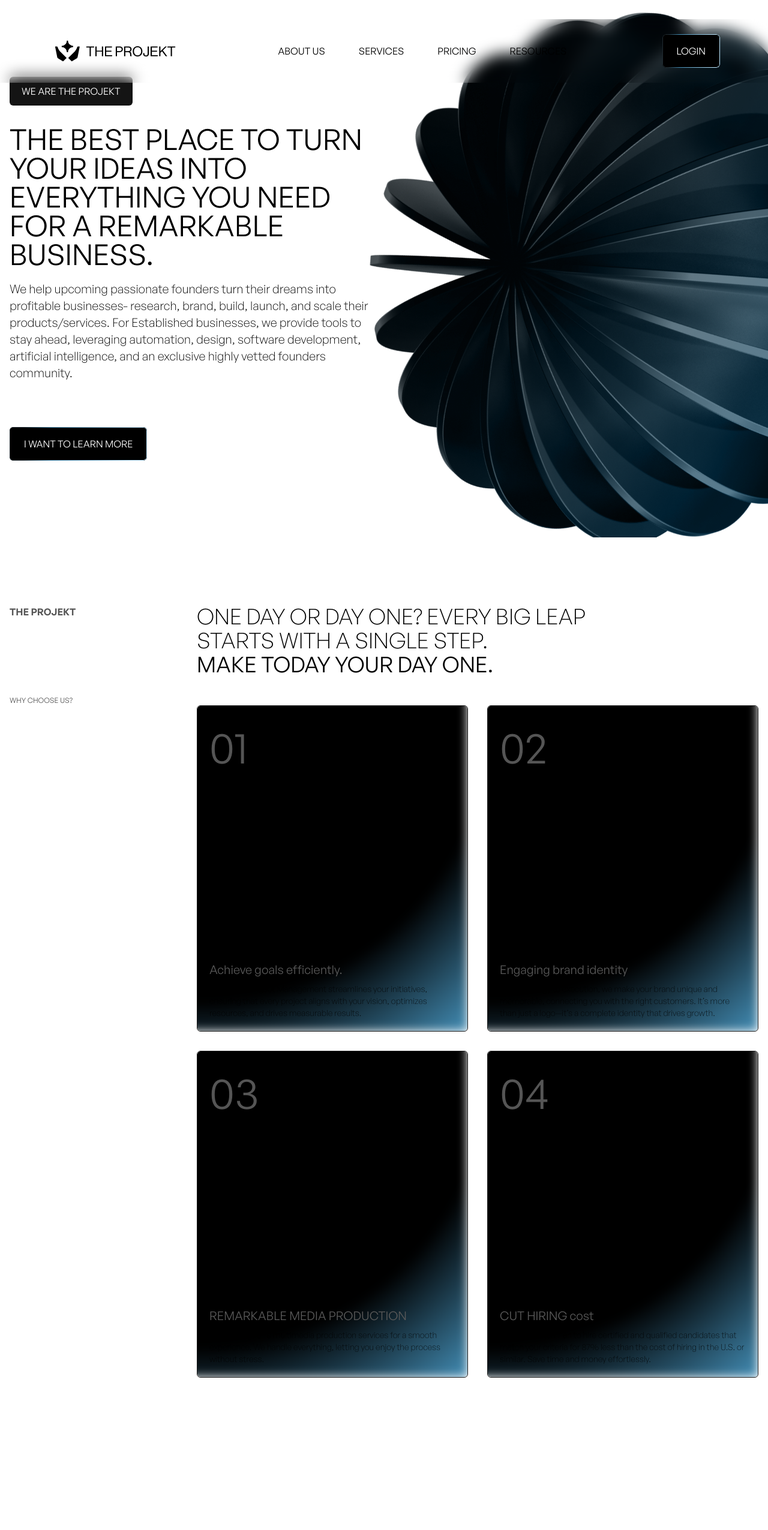
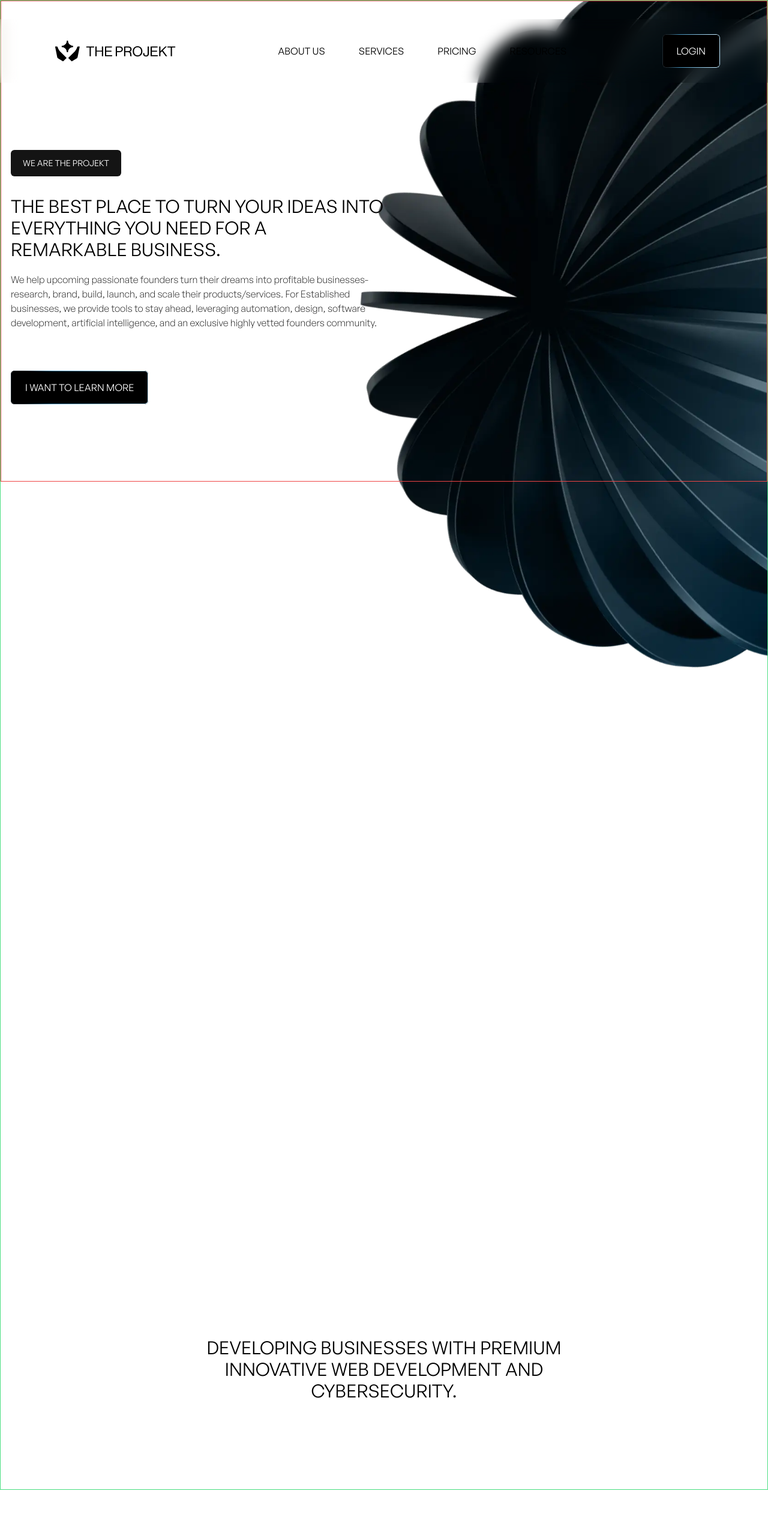
Before and after one commit to mikol-ux/test-projekt, a Next.js app: page / in a window 1280 px wide. Shown: the top 2551 px of the page at 60% size. Built offline with nearby package versions, Linux system fonts and the light colour scheme.

Commit message:
[Hero Section] In progress

```diff
--- a/src/app/(home)/page.tsx
+++ b/src/app/(home)/page.tsx
@@ -10,16 +10,18 @@ import TheBlog from "./sections/TheBlog/TheBlog";
 import TheForge from "./sections/TheForge/TheForge";
 import HeroPumpkin from "@/components/Hero Pumpkin";
 import TheVideo from "./sections/TheVideo";
-import TheOffers from "./sections/TheOffers";
 import TheQuestions from "./sections/TheQuestions";
 import TheProof from "./sections/TheProof";
+import TheOffers from "./sections/TheOffers";
+import TheQuote from "./sections/TheQuote";
 
 export default function Home() {
 	return (
 		<Fragment>
-			<div className="relative overflow-hidden">
+			<div className="relative overflow-hidden border border-green-400">
 				<HeroPumpkin />
 				<TheHero />
+				<TheQuote />
 			</div>
 			<main className="flex flex-col gap-32">
 				<TheDirections /> {/* Robert */}
--- a/src/app/(home)/partials/TheBeginning/TheBeginning.tsx
+++ b/src/app/(home)/partials/TheBeginning/TheBeginning.tsx
@@ -98,7 +98,7 @@ const TheBeginning = () => {
 						</ul>
 					</div>
 
-					<GradientBtn href="/login" className="hidden md:flex py-2 px-10" isAnimated={false}>Login</GradientBtn>
+					<GradientBtn href="/login" className="hidden md:flex py-2 px-14" isAnimated={false}>Login</GradientBtn>
 				</div>
 			</nav>
 		</header>
--- a/src/app/(home)/sections/TheHero/index.tsx
+++ b/src/app/(home)/sections/TheHero/index.tsx
@@ -4,21 +4,21 @@ import GradientBtn from "@/components/Buttons/GradientBtn";
 
 const TheHero: FC = () => {
 	return (
-		<section className="relative">
+		<section className="relative border border-red-500">
 			<div className="tpk-contained min-h-screen flex items-end py-32">
 				<div className="flex">
 					<div className="md:basis-8/12 lg:basis-6/12">
 						<div className="bg-[#141414] rounded-md text-center px-5 py-3 w-max mb-8">
-							<h6 className="text-white text-normal uppercase">We Are The Projekt</h6>
+							<h6 className="text-white text-sm uppercase">We Are The Projekt</h6>
 						</div>
-						<h1 className="text-black dark:text-white uppercase text-2xl md:text-3xl xl:text-5xl">
+						<h1 className="text-black dark:text-white uppercase text-2xl md:text-3xl 2xl:text-5xl">
 							The best place to turn your IDEAS Into everything you need for a remarkable business.
 						</h1>
-						<p className="text-dark dark:text-white font-light text-md md:text-lg xl:text-xl my-5">
+						<p className="text-dark dark:text-white font-light text-md md:text-md 2xl:text-lg my-5">
 							We help upcoming passionate founders turn their dreams into profitable businesses- research, brand, build, launch, and scale their products/services. For Established businesses, we provide tools to stay ahead, leveraging automation, design, software development, artificial intelligence, and an exclusive highly vetted founders community.
 						</p>
 
-						<GradientBtn href="/about" className="mt-14 inline-flex" isAnimated={false}>I Want To Learn More</GradientBtn>
+						<GradientBtn href="/about" className="mt-12 inline-flex" isAnimated={false}>I Want To Learn More</GradientBtn>
 					</div>
 					<div className="md:basis-4/12 lg:basis-6/12"></div>
 				</div>
--- /dev/null
+++ b/src/app/(home)/sections/TheQuote/index.tsx
@@ -0,0 +1,16 @@
+//
+import { FC } from "react";
+
+const TheQuote: FC = () => {
+	return (
+		<section className="tpk-contained flex justify-center items-center h-[50vh] mt-[80em]">
+			<div className="py-5 text-center md:w-3/6">
+				<h2 className="text-black dark:text-white uppercase text-2xl md:text-3xl 2xl:text-5xl">
+					Developing Businesses with Premium Innovative web development and Cybersecurity.
+				</h2>
+			</div>
+		</section>
+	)
+}
+
+export default TheQuote;
--- a/src/components/Hero Pumpkin/index.tsx
+++ b/src/components/Hero Pumpkin/index.tsx
@@ -1,11 +1,54 @@
-//
-import { FC } from "react";
+"use client";
+
+import { FC, useRef } from "react";
 import Image from "next/image";
+import gsap from "gsap";
+import { ScrollTrigger } from "gsap/ScrollTrigger";
+import { useGSAP } from "@gsap/react";
+
+gsap.registerPlugin(ScrollTrigger);
 
 const HeroPumpkin: FC = () => {
+	const imageRef = useRef(null);
+
+	useGSAP(() => {
+		if (!imageRef.current) return;
+		console.log("Image Animating...");
+
+		const ti = gsap.timeline({
+			scrollTrigger: {
+				trigger: imageRef.current,
+				start: "center center", // Animation starts when scrolled 200px down
+				end: "bottom+=900 bottom", // Ends when image moves 300px below center
+				scrub: true, // Smoothly syncs animation with scroll
+			},
+			defaults: {
+				y: 0,
+				x: 0,
+				scale: 1,
+				rotate: 0
+			}
+		});
+
+		ti.to(imageRef.current, {
+			scale: 0.3, // Reduce size to 60%
+			y: "80%", // Move downward by 80% of its height
+			x: "-50%", // Move slightly left (adjust as needed)
+			rotateX: 45,
+			ease: "none",
+		});
+	}, []);
+
 	return (
-		<Image src="/img/home/decoration-pumpkin-1.png" className="w-full h-full object-cover absolute top-0 -right-1/3 scale-110 -z-[1]" width="1237" height="910" alt="Hero Background" />
+		<Image
+			ref={imageRef}
+			src="/img/home/decoration-pumpkin-1.png"
+			className="w-full xl:w-5/6 object-cover absolute top-0 -right-1/3 scale-110 -z-[1]"
+			width="1237"
+			height="910"
+			alt="Hero Background"
+		/>
 	);
-}
+};
 
 export default HeroPumpkin;
```
Also changed, not shown: public/img/home/decoration-pumpkin-1.png.
